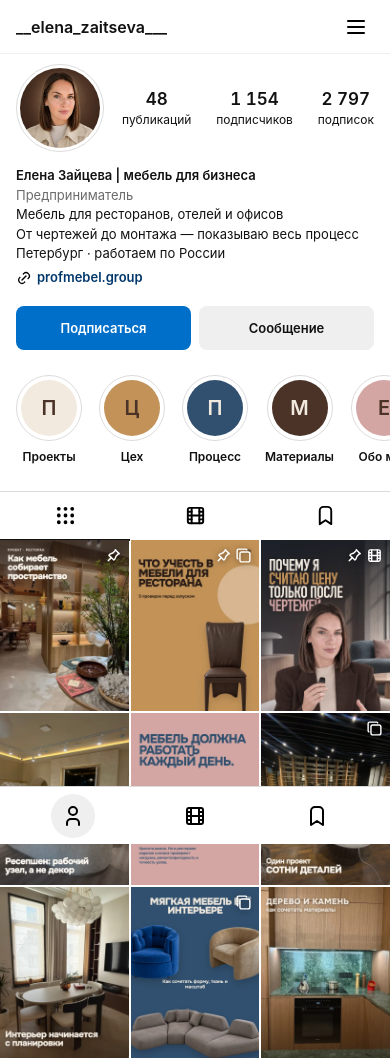
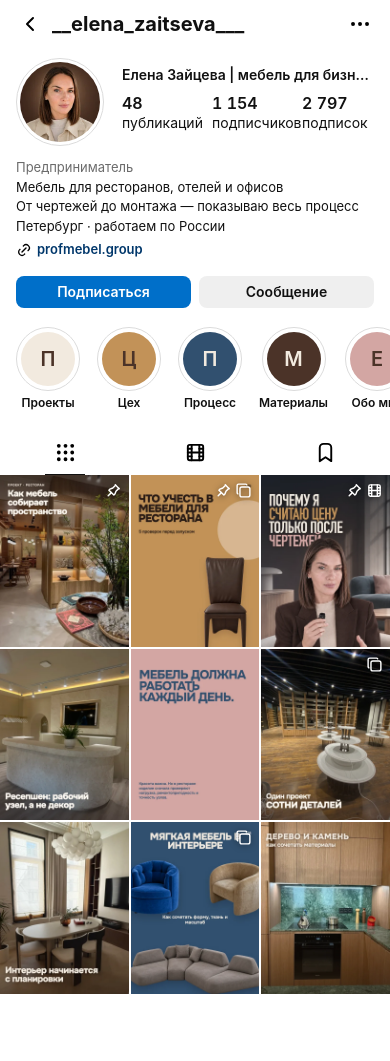
Before and after one commit to jagorock-prog/elena-instagram-preview, a plain HTML site: page index.html in a window 390 px wide. After the commit the page ends 1010 px from the top, so only its background shows below. Drawn offline with Linux system fonts and the light colour scheme.

Commit message:
fix: match mobile Instagram profile proportions

```diff
--- a/index.html
+++ b/index.html
@@ -7,7 +7,7 @@
   <meta name="robots" content="noindex, nofollow">
   <meta name="description" content="Предпросмотр Instagram-профиля Елены Зайцевой: мебель, проекты и производство.">
   <title>Елена Зайцева — предпросмотр Instagram</title>
-  <link rel="stylesheet" href="styles.css">
+  <link rel="stylesheet" href="styles.css?v=mobile-2">
   <script defer src="data.js"></script>
   <script defer src="app.js"></script>
 </head>
@@ -27,9 +27,10 @@
 
   <main id="profile" class="profile" tabindex="-1">
     <header class="mobile-header">
+      <button class="icon-button" type="button" data-tab="posts" aria-label="К публикациям"><img src="assets/icons/chevron-left.svg" alt=""></button>
       <span class="mobile-wordmark">Instagram</span>
       <span class="mobile-username">__elena_zaitseva___</span>
-      <button class="icon-button" type="button" data-info="about" aria-label="Меню"><img src="assets/icons/menu-2.svg" alt=""></button>
+      <button class="icon-button" type="button" data-info="about" aria-label="Меню"><img src="assets/icons/dots.svg" alt=""></button>
     </header>
 
     <section class="profile-overview" aria-label="Елена Зайцева">
@@ -49,8 +50,8 @@
           <div><strong>1 154</strong><span>подписчиков</span></div>
           <div><strong>2 797</strong><span>подписок</span></div>
         </div>
+        <p class="profile-name">Елена Зайцева | мебель для бизнеса</p>
         <div class="bio">
-          <p class="profile-name">Елена Зайцева | мебель для бизнеса</p>
           <p class="category">Предприниматель</p>
           <p>Мебель для ресторанов, отелей и офисов<br>От чертежей до монтажа — показываю весь процесс<br>Петербург · работаем по России</p>
           <a class="profile-link" href="https://profmebel.group" target="_blank" rel="noopener noreferrer"><img src="assets/icons/link.svg" alt="">profmebel.group</a>
--- a/styles.css
+++ b/styles.css
@@ -16,6 +16,7 @@
   font-size: 16px;
 }
 * { box-sizing: border-box; }
+html { -webkit-text-size-adjust: 100%; text-size-adjust: 100%; }
 body { margin: 0; color: var(--text); background: var(--surface); }
 button, a { -webkit-tap-highlight-color: transparent; }
 button { font: inherit; color: inherit; cursor: pointer; }
@@ -58,7 +59,7 @@ img { display: block; max-width: 100%; }
 .metrics strong { font-weight: 600; }
 .bio { font-size: .875rem; line-height: 1.55; }
 .bio p { margin: 0; }
-.profile-name { font-weight: 600; }
+.profile-name { margin: 0; font-size: .875rem; line-height: 1.55; font-weight: 600; }
 .category { color: var(--muted); }
 .profile-link { display: inline-flex; align-items: center; gap: 5px; min-height: 28px; color: #00376b; font-weight: 600; text-decoration: none; }
 .profile-link img { width: 16px; height: 16px; }
@@ -147,37 +148,37 @@ body:has(dialog[open]) { overflow: hidden; }
 }
 @media (max-width: 767px) {
   .sidebar { display: none; }
-  .profile { max-width: 100%; margin: 0; padding: 0 0 calc(62px + env(safe-area-inset-bottom)); }
-  .mobile-header { display: flex; align-items: center; justify-content: space-between; min-height: 54px; padding: 0 12px 0 16px; border-bottom: 1px solid #efefef; }
+  .profile { max-width: 100%; margin: 0; padding: 0 0 max(16px, env(safe-area-inset-bottom)); }
+  .mobile-header { display: grid; grid-template-columns: 44px minmax(0, 1fr) 44px; align-items: center; min-height: 48px; padding: 0 8px; }
   .mobile-wordmark { display: none; }
-  .mobile-username { overflow: hidden; text-overflow: ellipsis; font-size: 1rem; font-weight: 600; }
-  .profile-overview { display: grid; grid-template-columns: 96px minmax(0, 1fr); gap: 14px 10px; padding: 10px 16px 22px; }
+  .mobile-username { overflow: hidden; text-overflow: ellipsis; white-space: nowrap; font-size: 1.25rem; font-weight: 700; }
+  .profile-overview { display: grid; grid-template-columns: 96px minmax(0, 1fr); gap: 12px 10px; padding: 10px 16px 16px; }
   .profile-info, .identity-row { display: contents; }
   .identity-row h1 { position: absolute; width: 1px; height: 1px; padding: 0; margin: -1px; overflow: hidden; clip-path: inset(50%); white-space: nowrap; }
   .avatar-button { grid-column: 1; grid-row: 1; margin: 0; justify-self: start; }
   .avatar-ring { width: 88px; height: 88px; padding: 3px; }
-  .metrics { grid-column: 2; grid-row: 1; align-self: center; justify-content: space-between; gap: 5px; margin: 0; text-align: center; }
-  .metrics div { display: grid; gap: 3px; min-width: 0; }
-  .metrics strong { font-size: 1.0625rem; }
-  .metrics span { font-size: .75rem; }
+  .profile-name { grid-column: 2; grid-row: 1; align-self: start; min-width: 0; margin-top: 8px; overflow: hidden; text-overflow: ellipsis; white-space: nowrap; line-height: 1.25; }
+  .metrics { grid-column: 2; grid-row: 1; align-self: end; display: grid; grid-template-columns: 1fr 1fr .8fr; gap: 0; margin: 0; padding-bottom: 14px; text-align: left; }
+  .metrics div { display: grid; gap: 2px; min-width: 0; }
+  .metrics strong { font-size: 1rem; line-height: 1.25; }
+  .metrics span { font-size: .875rem; line-height: 1.2; }
   .bio { grid-column: 1 / -1; grid-row: 2; font-size: .8125rem; line-height: 1.5; }
   .profile-actions { grid-column: 1 / -1; grid-row: 3; display: grid; grid-template-columns: 1fr 1fr; gap: 8px; }
-  .button { min-height: 44px; padding: 10px 12px; font-size: .8125rem; }
-  .highlights { gap: 17px; padding: 0 16px 24px; }
-  .highlight { flex-basis: 66px; gap: 8px; font-size: .75rem; }
-  .highlight-cover, .highlight .cover { width: 66px; height: 66px; padding: 4px; }
+  .profile-actions .button { position: relative; display: flex; align-items: center; justify-content: center; min-height: 32px; padding: 0 12px; font-size: .875rem; line-height: 20px; }
+  .profile-actions .button::after { position: absolute; inset: -6px 0; content: ""; }
+  .highlights { gap: 17px; padding: 0 16px 16px; }
+  .highlight { flex-basis: 64px; gap: 4px; font-size: .75rem; }
+  .highlight-cover, .highlight .cover { width: 64px; height: 64px; padding: 4px; }
   .highlight-cover > span, .highlight .inside { font-size: 1.25rem; }
-  .profile-tabs { display: grid; grid-template-columns: repeat(3, minmax(0, 1fr)); gap: 0; }
-  .profile-tabs button { min-height: 48px; padding: 0; }
+  .profile-tabs { display: grid; grid-template-columns: repeat(3, minmax(0, 1fr)); gap: 0; border-top: 0; }
+  .profile-tabs button { min-height: 46px; padding: 0; }
   .profile-tabs img { width: 23px; height: 23px; }
   .profile-tabs span { display: none; }
-  .profile-tabs button[aria-selected="true"]::before { inset: auto 0 -1px; height: 2px; }
+  .profile-tabs button[aria-selected="true"]::before { inset: auto auto -1px 50%; width: 40px; height: 2px; transform: translateX(-50%); }
   .post-grid { gap: 2px; }
   .tile-marks { top: 7px; right: 7px; gap: 3px; }
   .tile-marks img, .post-mark { width: 17px; height: 17px; }
   .post-mark { top: 7px; right: 7px; }
-  .bottom-nav { position: fixed; z-index: 3; inset: auto 0 0; display: flex; align-items: center; justify-content: space-around; min-height: 58px; padding: 5px 12px calc(5px + env(safe-area-inset-bottom)); border-top: 1px solid var(--line); background: var(--surface); }
-  .bottom-nav .active { background: var(--soft); }
   .post-dialog { width: 100%; height: 100dvh; max-width: 100%; max-height: 100dvh; margin: 0; border-radius: 0; }
   .post-viewer { display: flex; flex-direction: column; }
   .post-media { width: 100%; height: auto; min-height: 0; aspect-ratio: 4 / 5; max-height: 67dvh; }
@@ -193,7 +194,7 @@ body:has(dialog[open]) { overflow: hidden; }
   .local-action-note { font-size: .75rem; }
   .post-draft-note { padding-bottom: 13px; }
   .info-dialog { padding: 45px 24px 28px; }
-  .toast { bottom: calc(76px + env(safe-area-inset-bottom)); }
+  .toast { bottom: calc(16px + env(safe-area-inset-bottom)); }
 }
 @media (max-width: 359px) {
   .profile-overview { grid-template-columns: 80px minmax(0, 1fr); padding-left: 12px; padding-right: 12px; gap: 12px 8px; }
```
Also changed, not shown: assets/icons/dots.svg (added).
